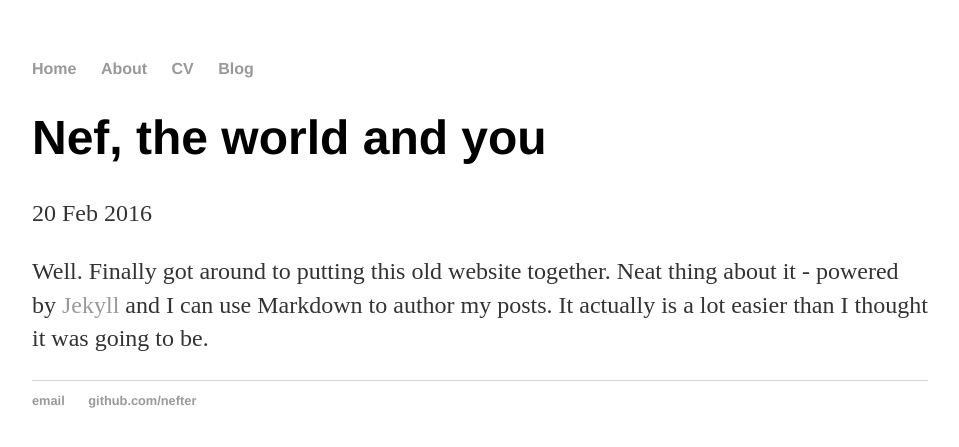
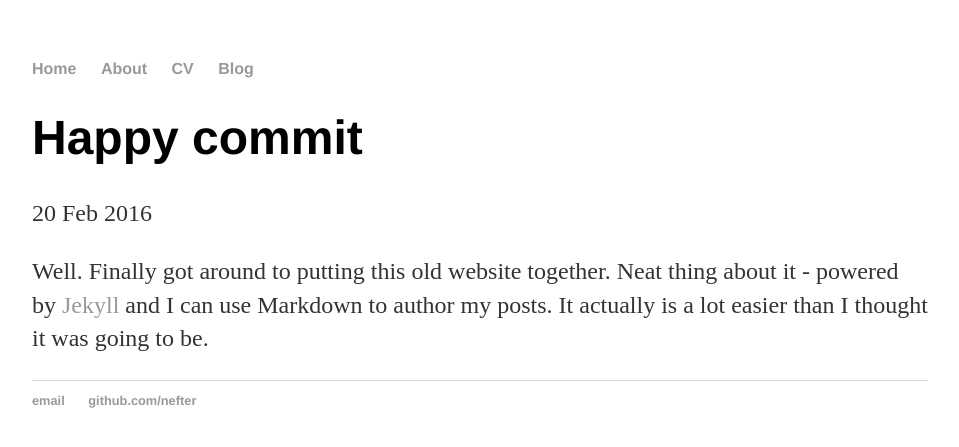
Before and after one commit to sunlinjin/nefter.github.io, a Jekyll site: the page built from _posts/2016-02-20-site-launched.md, in a window 1280 px wide. Shown: the top 447 px of the page, without its empty margins (160-1119 px from the left). Built offline with Jekyll 4.4.1, drawn with Linux system fonts in a browser that asks for light colours.

Commit message:
Update 2016-02-20-site-launched.md

```diff
--- a/_posts/2016-02-20-site-launched.md
+++ b/_posts/2016-02-20-site-launched.md
@@ -1,6 +1,6 @@
 ---
 layout: post
-title: "Nef, the world and you"
+title: "Happy commit"
 date: 2016-02-20
 ---
 
```
